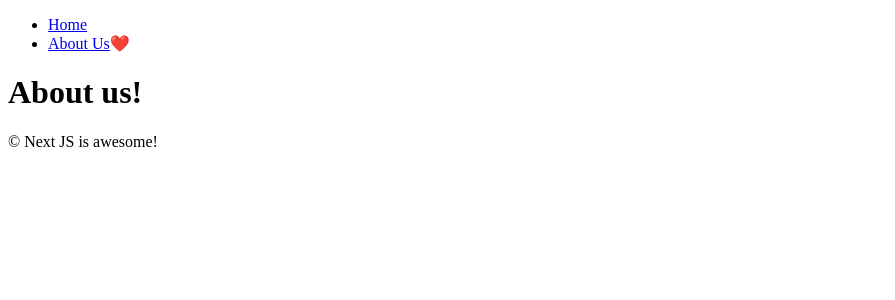
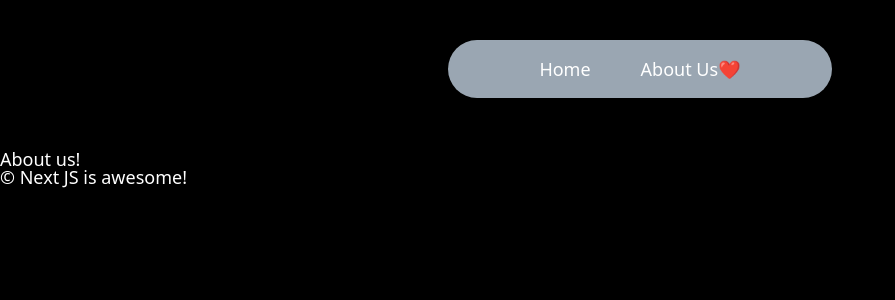
Before and after one commit to Taewoo-HN/nextjstest, a Next.js app: page /about-us in a window 1280 px wide. Shown: the top 300 px of the page, without its empty margins (0-895 px from the left). Built offline with nearby package versions, Linux system fonts and the light colour scheme.

Commit message:
poster added web page

```diff
--- a/app/(home)/page.tsx
+++ b/app/(home)/page.tsx
@@ -18,9 +18,10 @@
   return (
     <div>
       {movies.map((movie) => (
-        <li key={movie.id}>
+        <div key={movie.id}>
+          <img src={movie.poster_path} />
           <Link href={`/movies/${movie.id}`}>{movie.title}</Link>
-        </li>
+        </div>
       ))}
     </div>
   );
--- a/app/layout.tsx
+++ b/app/layout.tsx
@@ -1,5 +1,6 @@
 import { Metadata } from "next";
 import Navigation from "../components/navigation";
+import "../styles/global.css";
 
 export const metadata: Metadata = {
   title: {
--- a/components/navigation.tsx
+++ b/components/navigation.tsx
@@ -2,11 +2,13 @@
 
 import Link from "next/link";
 import { usePathname } from "next/navigation";
+import styles from "../styles/navigation.module.css";
+
 export default function Navigation() {
   const path = usePathname();
   return (
-    <nav>
-      <ul>
+    <nav className={styles.nav}>
+      <ul className={styles.list}>
         <li>
           <Link href="/">Home</Link>
           {path === "/" ? "❤️" : ""}
--- /dev/null
+++ b/styles/global.css
@@ -0,0 +1,142 @@
+html,
+body,
+div,
+span,
+applet,
+object,
+iframe,
+h1,
+h2,
+h3,
+h4,
+h5,
+h6,
+p,
+blockquote,
+pre,
+a,
+abbr,
+acronym,
+address,
+big,
+cite,
+code,
+del,
+dfn,
+em,
+img,
+ins,
+kbd,
+q,
+s,
+samp,
+small,
+strike,
+strong,
+sub,
+sup,
+tt,
+var,
+b,
+u,
+i,
+center,
+dl,
+dt,
+dd,
+ol,
+ul,
+li,
+fieldset,
+form,
+label,
+legend,
+table,
+caption,
+tbody,
+tfoot,
+thead,
+tr,
+th,
+td,
+article,
+aside,
+canvas,
+details,
+embed,
+figure,
+figcaption,
+footer,
+header,
+hgroup,
+menu,
+nav,
+output,
+ruby,
+section,
+summary,
+time,
+mark,
+audio,
+video {
+  margin: 0;
+  padding: 0;
+  border: 0;
+  font-size: 100%;
+  font: inherit;
+  vertical-align: baseline;
+}
+/* HTML5 display-role reset for older browsers */
+article,
+aside,
+details,
+figcaption,
+figure,
+footer,
+header,
+hgroup,
+menu,
+nav,
+section {
+  display: block;
+}
+body {
+  line-height: 1;
+}
+ol,
+ul {
+  list-style: none;
+}
+blockquote,
+q {
+  quotes: none;
+}
+blockquote:before,
+blockquote:after,
+q:before,
+q:after {
+  content: "";
+  content: none;
+}
+table {
+  border-collapse: collapse;
+  border-spacing: 0;
+}
+
+body {
+  font-family: system-ui, -apple-system, BlinkMacSystemFont, "Segoe UI", Roboto,
+    Oxygen, Ubuntu, Cantarell, "Open Sans", "Helvetica Neue", sans-serif;
+  color: white;
+  background-color: #000000;
+  font-size: 18px;
+  padding-top: 150px;
+}
+
+a {
+  color: inherit;
+  text-decoration: none;
+}
+
+a:hover {
+  text-decoration: underline;
+}
--- /dev/null
+++ b/styles/navigation.module.css
@@ -0,0 +1,21 @@
+.nav {
+  background-color: #9aa6b2;
+  position: fixed;
+  margin: 0 auto;
+  top: 5%;
+  left: 50%;
+  width: 30%;
+  padding: 20px 0;
+  border-radius: 30px;
+  z-index: 10;
+  transform: translateX(-50%);
+}
+.nav ul {
+  justify-content: center;
+  display: flex;
+  gap: 50px;
+}
+
+.nav ul li:hover {
+  transform: scale(1.05);
+}
```
